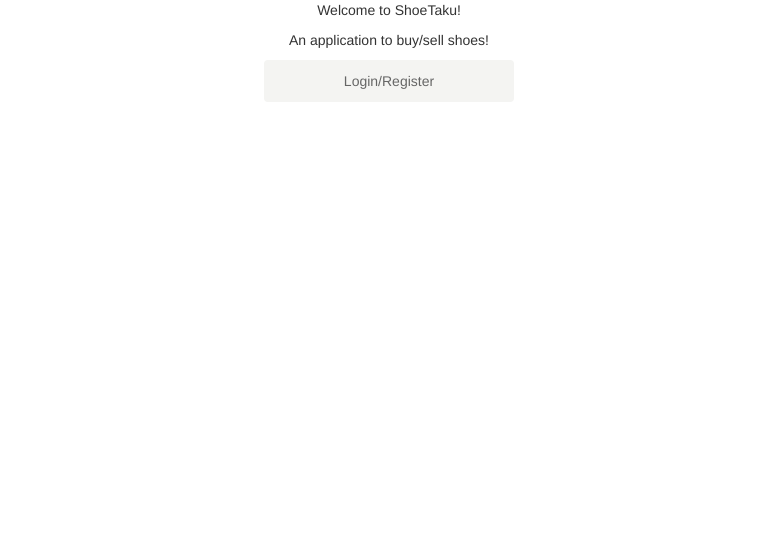
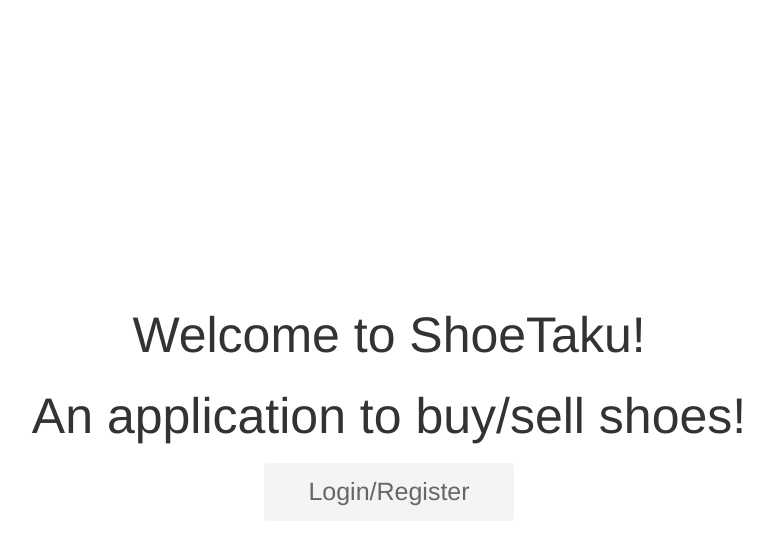
Before and after one commit to AnthonyChen7/ShoeTaku, a PHP site: page / in a window 1280 px wide. Shown: the top 560 px of the page, without its empty margins (251-1024 px from the left). Run offline with PHP 8.4, Linux system fonts and the light colour scheme; some libraries are stand-ins or nearby versions.

Commit message:
Positioned login screen message in middle of screen and made font size bigger

```diff
--- a/index.html
+++ b/index.html
@@ -19,6 +19,8 @@
 
 <body>
 
+<div id="login_page_message">
+
 <center>
 <p>Welcome to ShoeTaku!</p>
 <p>An application to buy/sell shoes!</p>
@@ -28,8 +30,9 @@
 
 <!--Modal trigger; a login button that will open a modal when clicked-->
 <p> <a id="modal_trigger" href='#modal' class="btn">Login/Register</a> </p>
+</center>
 
-</center>
+</div>
 
 <!-- Modal Container (Popup Box) -->
 <div id="modal" class="popupContainer" style="display:none;">
--- a/partials/login_style.css
+++ b/partials/login_style.css
@@ -1,3 +1,10 @@
+#login_page_message{
+    position: relative;
+    top: 300px;
+    font-size: 50px;
+}
+
+
 /*Styles for overlay and popup box/modal */
 
 /* Overlay when Modal is open */
@@ -28,6 +35,7 @@
     /*margin: 100px auto;*/
      width: 250px;
      display: block;
+     font-size: 25px;
 }
 
 .btn  {
```
